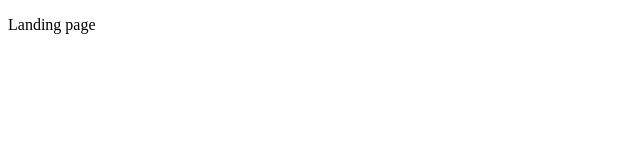
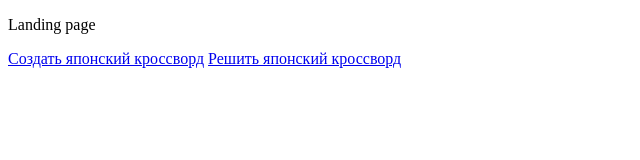
Before and after one commit to SarmiAnsim/ITLabs, a plain HTML site: page index.html in a window 1280 px wide. Shown: the whole page, without its empty margins (0-640 px from the left). Drawn offline with Linux system fonts and the light colour scheme.

Commit message:
Update index.html

```diff
--- a/index.html
+++ b/index.html
@@ -6,5 +6,7 @@
  </head>
  <body>
     <p>Landing page<p>
+    <a href="Try/create-cross.html"> Создать японский кроссворд</a>
+    <a href="https://github.com/SarmiAnsim/ITLabs/blob/main/Try/solve-cross.html"> Решить японский кроссворд</a>
  </body>
 </html>
```
